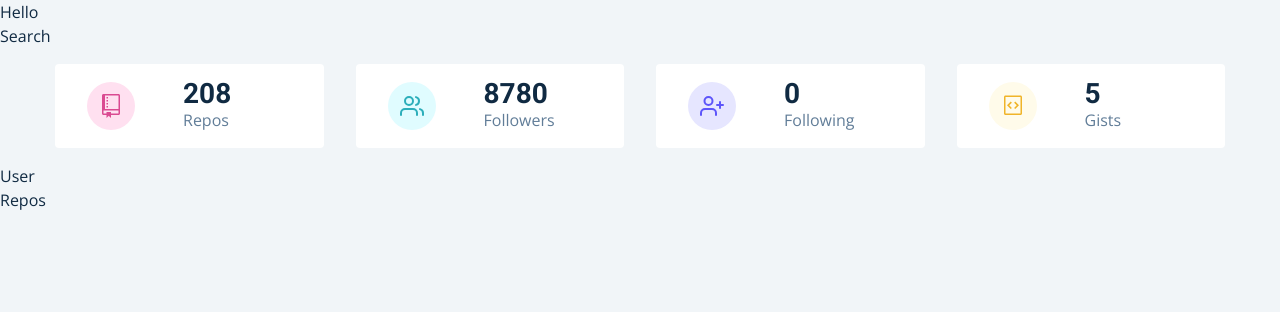
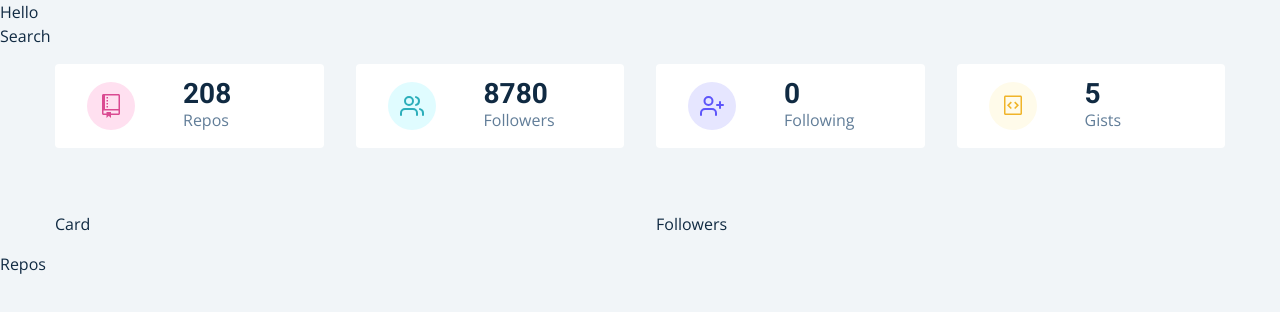
Before and after one commit to vvhys0ser10us/search-github-users, a React (Vite) app: page / in a window 1280 px wide. Shown: the top 312 px of the page. Built offline with nearby package versions, Linux system fonts and the light colour scheme.

Commit message:
added 2 child components for Component User

```diff
--- /dev/null
+++ b/src/components/Card.jsx
@@ -0,0 +1,7 @@
+import React from 'react'
+
+const Card = () => {
+  return <div>Card</div>
+}
+
+export default Card
--- /dev/null
+++ b/src/components/Followers.jsx
@@ -0,0 +1,7 @@
+import React from 'react'
+
+const Followers = () => {
+  return <div>Followers</div>
+}
+
+export default Followers
--- a/src/components/Info.jsx
+++ b/src/components/Info.jsx
@@ -69,9 +69,11 @@ const Item = ({ icon, label, value, color }) => {
 
 const Wrapper = styled.section`
   display: grid;
-  grid-template-columns: repeat(auto-fit, minmax(200px, 1fr));
+  grid-template-columns: repeat(auto-fill, minmax(200px, 1fr));
   gap: 1em 2em;
-
+  @media (min-width: 640px) {
+    grid-template-columns: repeat(auto-fill, minmax(260px, 1fr));
+  }
   .item {
     border-radius: var(--radius);
     padding: 1em 2em;
--- a/src/components/User.jsx
+++ b/src/components/User.jsx
@@ -1,7 +1,26 @@
 import React from 'react'
+import Card from './Card'
+import Followers from './Followers'
+import styled from 'styled-components'
 
 const User = () => {
-  return <div>User</div>
+  return (
+    <section className="section">
+      <Wrapper className="section-center">
+        <Card></Card>
+        <Followers></Followers>
+      </Wrapper>
+    </section>
+  )
 }
 
+const Wrapper = styled.section`
+  padding-top: 2rem;
+  display: grid;
+  gap: 3em 2em;
+  @media (min-width: 992px) {
+    grid-template-columns: 1fr 1fr;
+  }
+`
+
 export default User
```
